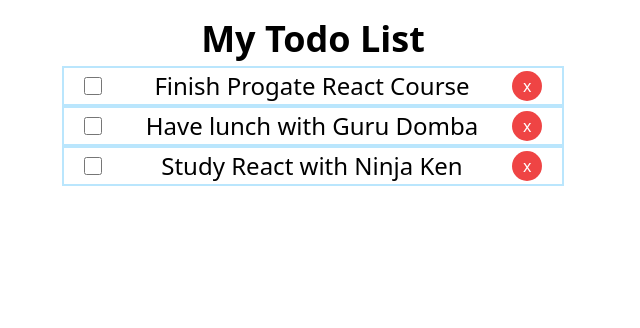
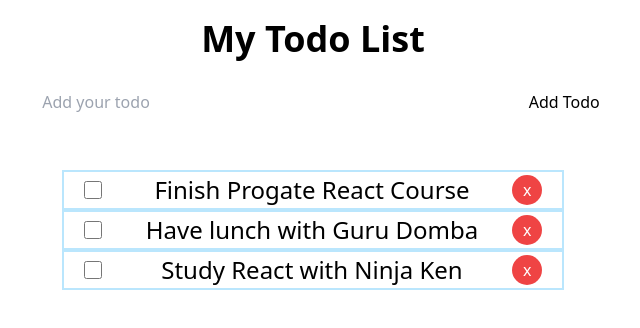
Before and after one commit to mochammad123/react-todo-app-typescript, a React (Vite) app: page / in a window 1280 px wide. Shown: the top 328 px of the page, without its empty margins (327-967 px from the left). Built offline with nearby package versions, Linux system fonts and the light colour scheme.

Commit message:
feat: Develop add todo feature

```diff
--- a/src/App.tsx
+++ b/src/App.tsx
@@ -2,8 +2,10 @@
 import { IDataTodo } from "./interface";
 import { todoData } from "./data/todosData";
 import Todos from "./components/Todos";
+import TodoForm from "./components/TodoForm";
 
 const App = () => {
+  const [todos, setTodos] = useState<IDataTodo[]>(todoData);
   const toggleCompleted = (id: number) => {
     const updatedTodos = todos.map((todo: IDataTodo) => {
       if (todo.id === id) todo.completed = !todo.completed;
@@ -17,11 +19,24 @@
     setTodos(updatedTodos);
   };
 
-  const [todos, setTodos] = useState<IDataTodo[]>(todoData);
-  console.log(todos);
+  const addTodo = (todoTitle: string) => {
+    if (todoTitle === "") {
+      return;
+    }
+
+    const newTodo = {
+      id: todos.length + 1,
+      title: todoTitle,
+      completed: false,
+    };
+    const updatedTodos = todos.concat(newTodo);
+    setTodos(updatedTodos);
+  };
+
   return (
     <div className="text-center p-[12px]">
       <h1 className="text-[36px] font-bold">My Todo List</h1>
+      <TodoForm addTodo={addTodo} />
       <Todos
         todos={todos}
         toggleCompleted={toggleCompleted}
--- /dev/null
+++ b/src/components/TodoForm.tsx
@@ -0,0 +1,28 @@
+import React, { FormEvent, useState } from "react";
+import { IAddTodo } from "../interface";
+
+const TodoForm: React.FC<IAddTodo> = ({ addTodo }) => {
+  const [title, setTitle] = useState<string>("");
+  const handleSubmit = (e: FormEvent) => {
+    e.preventDefault();
+    addTodo(title);
+    setTitle("");
+  };
+
+  return (
+    <div className="mb-[32px]">
+      <form onSubmit={handleSubmit}>
+        <input
+          type="text"
+          placeholder="Add your todo"
+          className="h-[66px] w-[40%] text-[16px] py-0 px-[16px]"
+          onChange={(e) => setTitle(e.target.value)}
+          value={title}
+        />
+        <button className="h-[72px] text-[16px]">Add Todo</button>
+      </form>
+    </div>
+  );
+};
+
+export default TodoForm;
--- a/src/interface/index.ts
+++ b/src/interface/index.ts
@@ -15,3 +15,7 @@
   toggleCompleted: (id: number) => void;
   deleteTodo: (id: number) => void;
 }
+
+export interface IAddTodo {
+  addTodo: (title: string) => void;
+}
```
